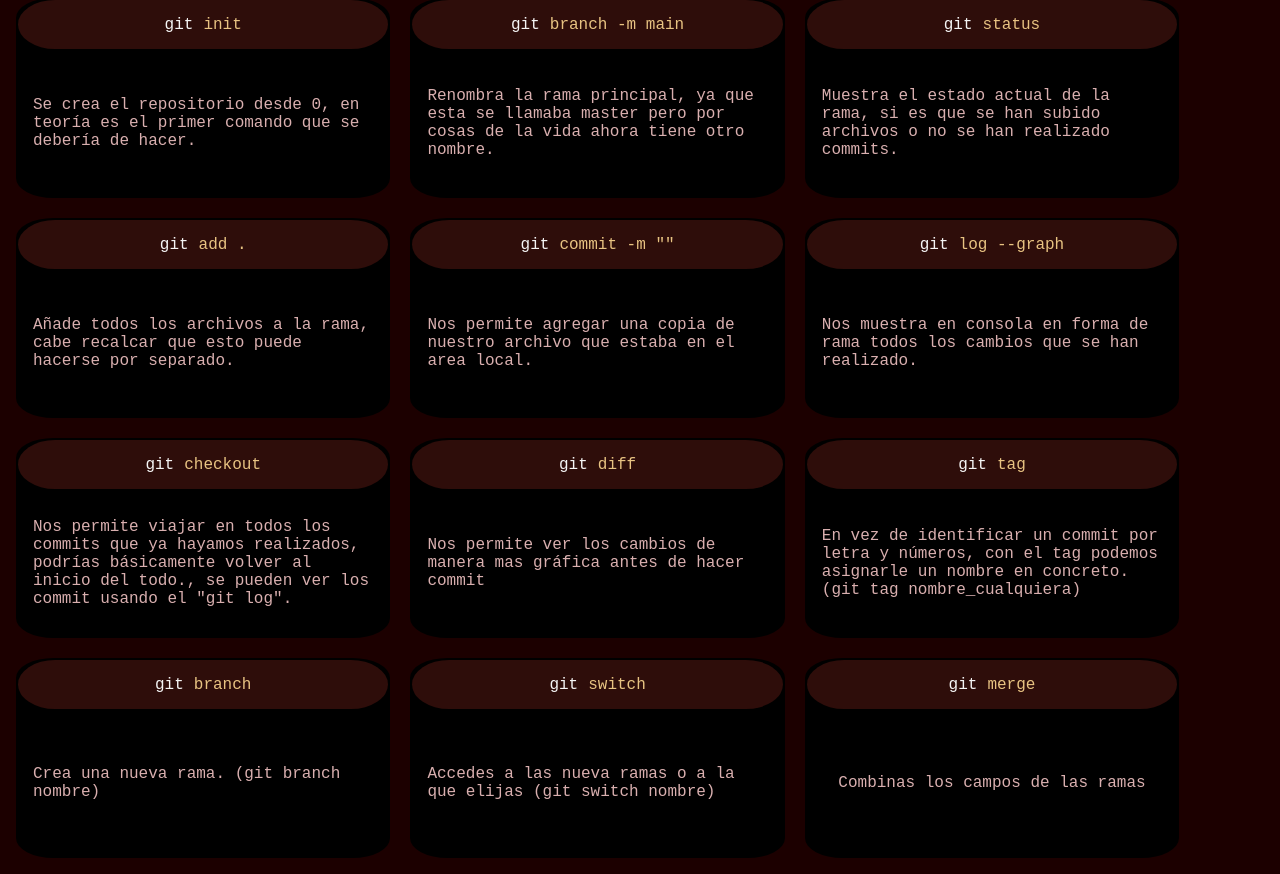
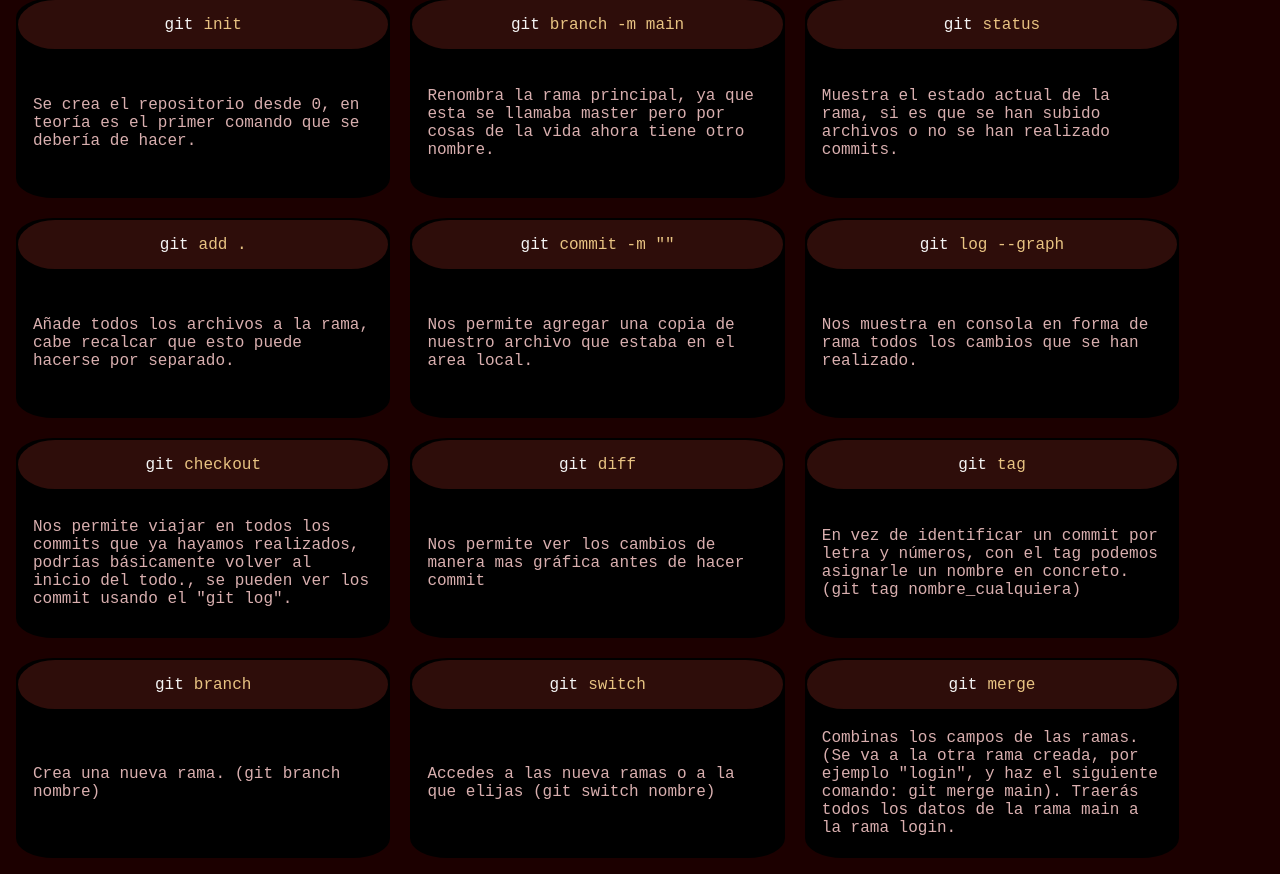
Before and after one commit to MoebiiusDev/hello-git, a plain HTML site: page index.html in a window 1280 px wide. Shown: the part 66-940 px from the top of the page. Drawn offline with Linux system fonts and the light colour scheme.

Commit message:
Se agrego mas texto en la rama main

```diff
--- a/index.html
+++ b/index.html
@@ -137,7 +137,7 @@
                 <p class="word_init">merge</p>
             </div>
             <div class="significado_git_init">
-                <p>Combinas los campos de las ramas</p>
+                <p>Combinas los campos de las ramas. (Se va a la otra rama creada, por ejemplo "login", y haz el siguiente comando: git merge main). Traerás todos los datos de la rama main a la rama login.</p>
             </div>
         </div>
     </div>
```
